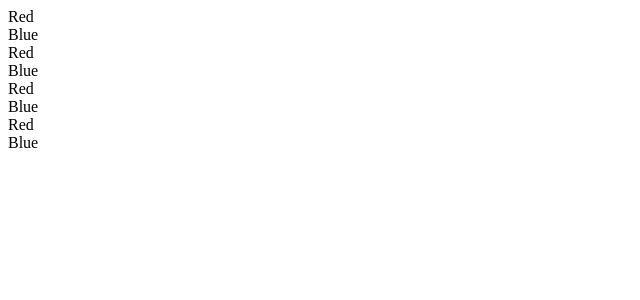
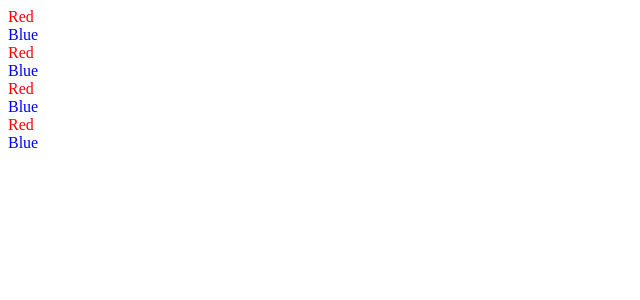
Before and after one commit to Gabo-Dev/Udemy-Front-End-Bootcamp, a React (Vite) app in the folder React/Final Project/connect4App/: page / in a window 1280 px wide. Shown: the top 300 px of the page, without its empty margins (0-640 px from the left). Built offline with nearby package versions, Linux system fonts and the light colour scheme.

Commit message:
adding styles

```diff
--- a/React/Final Project/connect4App/src/Components/GameBoard.jsx
+++ b/React/Final Project/connect4App/src/Components/GameBoard.jsx
@@ -1,32 +1,32 @@
 import React from "react";
 import GameCircle from "./GameCircle";
+import '../css/styles.css'
 
  const GameBoard = () => {
     return (
         <div>
             <GameCircle id={1}>
-                Red
+                <span className="redDiv">Red</span>
             </GameCircle>
             <GameCircle id={2}>
-                Blue
+            <span className="blueDiv">Blue</span>
             </GameCircle>
             <GameCircle id={3}>
-                Red
+            <span className="redDiv">Red</span>
             </GameCircle>
             <GameCircle id={4}>
-                Blue
+            <span className="blueDiv">Blue</span>
             </GameCircle>
             <GameCircle id={5}>
-                Red
+            <span className="redDiv">Red</span>
             </GameCircle>
             <GameCircle id={6}>
-                Blue
-            </GameCircle>
+            <span className="blueDiv">Blue</span>            </GameCircle>
             <GameCircle id={7}>
-                Red
+            <span className="redDiv">Red</span>
             </GameCircle>
             <GameCircle id={8}>
-                Blue
+            <span className="blueDiv">Blue</span>
             </GameCircle>
         </div>
     )
--- /dev/null
+++ b/React/Final Project/connect4App/src/css/styles.css
@@ -0,0 +1,6 @@
+.blueDiv{
+    color: blue;
+}
+.redDiv{
+    color: red;
+}
```
